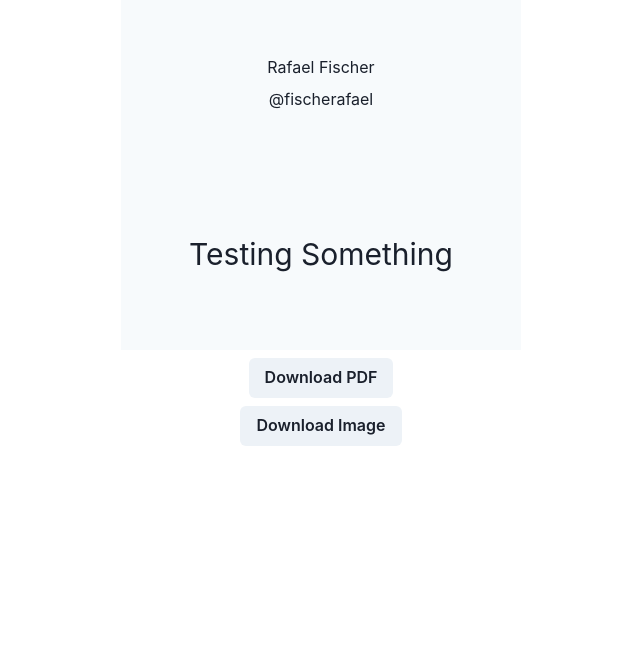
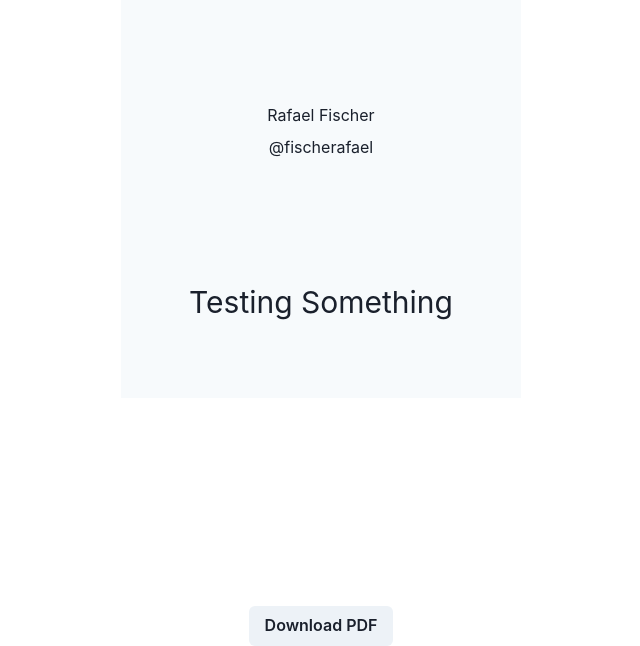
Before and after one commit to fischerafael/cover-letter-builder, a Next.js app: page /test in a window 1280 px wide. Shown: the part 202-848 px from the top of the page, without its empty margins (319-959 px from the left). Before the commit the page ends 800 px from the top, so only its background shows below. Built offline with nearby package versions, Linux system fonts and the light colour scheme.

Commit message:
managing multiple pages

```diff
--- a/src/pages/PageTest/index.tsx
+++ b/src/pages/PageTest/index.tsx
@@ -5,48 +5,54 @@ import { jsPDF } from "jspdf";
 
 export const PageTestReactPDF = () => {
   const card = React.useRef() as React.MutableRefObject<HTMLDivElement>;
+  const pages = 2;
 
   const handleDownloadPDF = async () => {
     const element = card.current;
     const canvas = await html2canvas(element, {
-      scale: 4,
+      scale: 2,
     });
-    const data = canvas.toDataURL("image/svg");
+    const data = canvas.toDataURL("image/png");
 
     const pdf = new jsPDF({
-      format: [1200, 1200],
       unit: "px",
       compress: true,
+      format: [800, 800],
     });
     const props = pdf.getImageProperties(data);
     const width = pdf.internal.pageSize.getWidth();
-    const height = (props.height * width) / props.width;
+    // const height = (props.height * width) / props.width;
+    const height = pdf.internal.pageSize.getHeight();
+
+    pdf.addImage(data, "PNG", 0, 0, width, height);
+    pdf.addPage();
     pdf.addImage(data, "PNG", 0, 0, width, height);
 
     pdf.save("print.pdf");
   };
 
-  const handleDownloadImage = async () => {
-    const element = card.current;
-    const canvas = await html2canvas(element, {
-      scale: 4,
-    });
-    const data = canvas.toDataURL("image/png");
-    const link = document.createElement("a");
-    if (typeof link.download === "string") {
-      link.href = data;
-      link.download = "image.jpg";
+  // const handleDownloadImage = async () => {
+  //   const element = card.current;
+  //   const canvas = await html2canvas(element, {
+  //     scale: 4,
+  //   });
+  //   const data = canvas.toDataURL("image/png");
+  //   const link = document.createElement("a");
+  //   if (typeof link.download === "string") {
+  //     link.href = data;
+  //     link.download = "image.jpg";
 
-      document.body.appendChild(link);
-      link.click();
-      document.body.removeChild(link);
-    } else {
-      window.open(data);
-    }
-  };
+  //     document.body.appendChild(link);
+  //     link.click();
+  //     document.body.removeChild(link);
+  //   } else {
+  //     window.open(data);
+  //   }
+  // };
 
   return (
     <Chakra.VStack w="full" minH="100vh" justify="center">
+      <Chakra.VStack w="full" minH="100vh" justify="center" spacing="0">
         <Chakra.VStack
           bg="gray.50"
           w="400px"
@@ -63,10 +69,24 @@ export const PageTestReactPDF = () => {
             Testing Something
           </Chakra.Text>
         </Chakra.VStack>
+        {/* <Chakra.VStack
+          bg="gray.50"
+          w="400px"
+          h="400px"
+          p="8"
+          justify="space-around"
+        >
+          <Chakra.VStack bg="gray.50" p="8" h="fit-content">
+            <Chakra.Text>Rafael Fischer</Chakra.Text>
+            <Chakra.Text>@fischerafael</Chakra.Text>
+          </Chakra.VStack>
+          <Chakra.Text fontSize="3xl" h="fit-content">
+            Testing Something
+          </Chakra.Text>
+        </Chakra.VStack> */}
+      </Chakra.VStack>
+
       <Chakra.Button onClick={handleDownloadPDF}>Download PDF</Chakra.Button>
-      <Chakra.Button onClick={handleDownloadImage}>
-        Download Image
-      </Chakra.Button>
     </Chakra.VStack>
   );
 };
```
Lines whose indentation alone changed are shown as unchanged.
